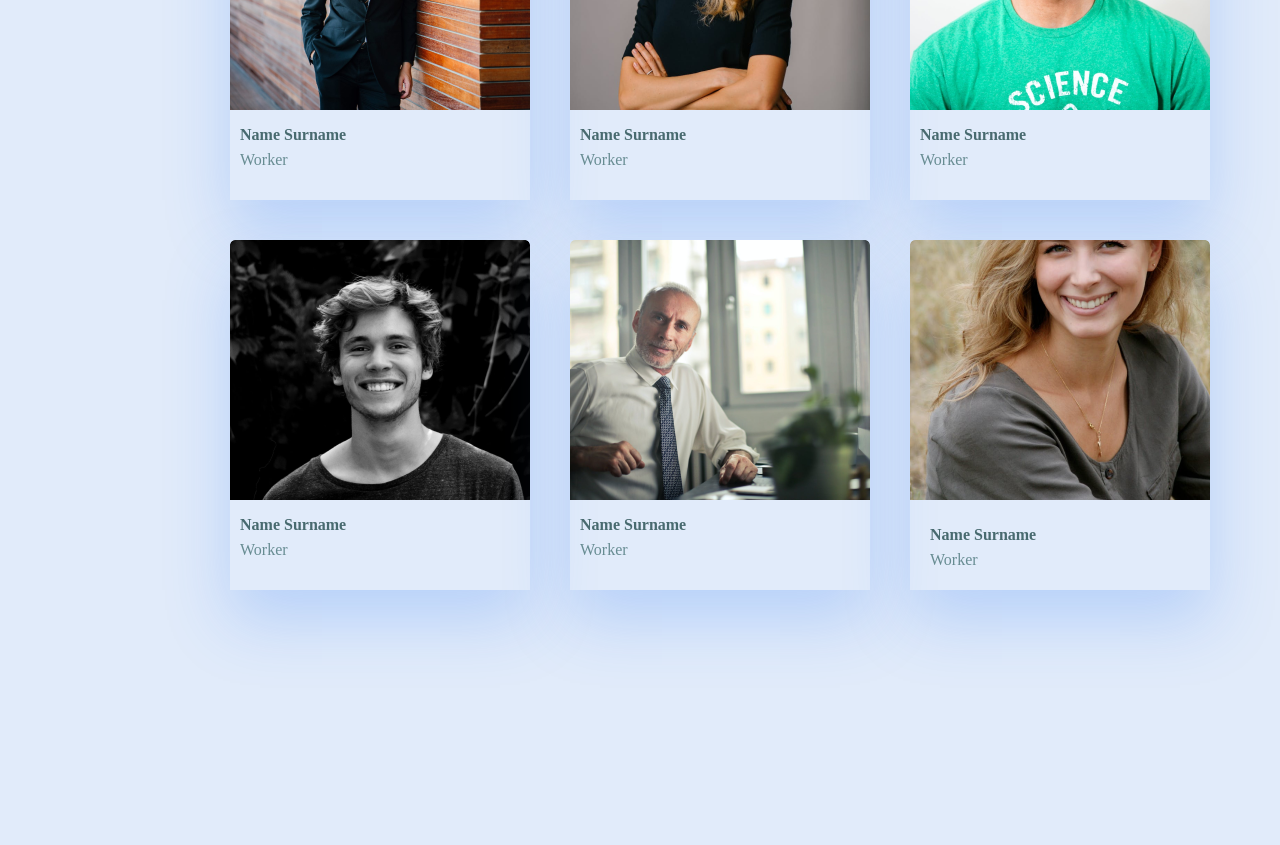
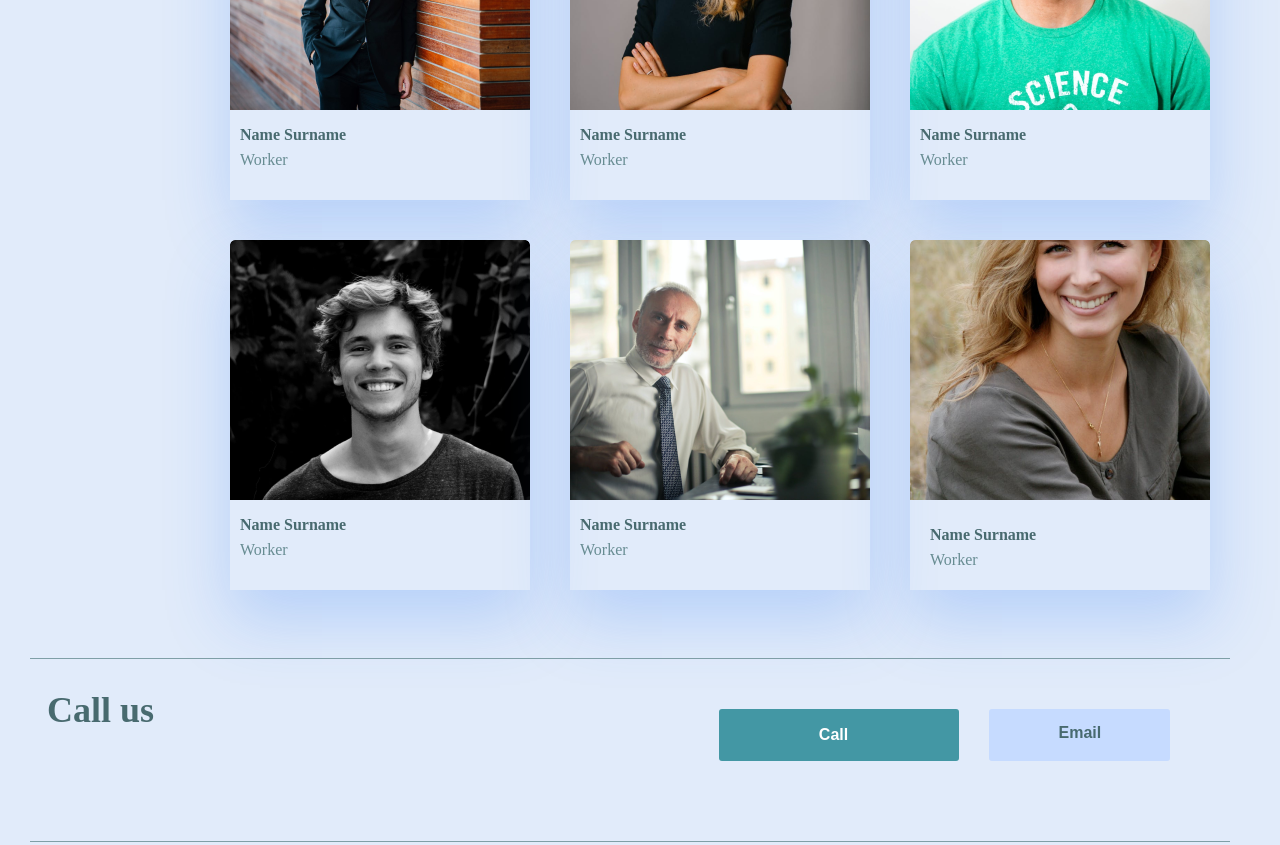
Before and after one commit to newgithubero/website, a plain HTML site: page web-site1/index.html in a window 1280 px wide. Shown: the part 3489-4334 px from the top of the page. Drawn offline with Linux system fonts and the light colour scheme.

Commit message:
mynewcommit

```diff
--- a/web-site1/index.html
+++ b/web-site1/index.html
@@ -234,13 +234,37 @@
                     </div>
                 </div>
 
-            </div>
 
 
 
 
         </div>
+        <div class="cat">
 
+            <div class="text-cat">
+                <h2>Call us</h2>
+            </div>
+            <div class="line"></div>
+
+
+            <div class="buttons">
+                <button class="btn1">
+                    <h3>Call</h3>
+
+                </button>
+                <button class="btn2">
+                    <h3>Email</h3>
+                </button>
+
+
+
+            </div>
+
+            <div class="line2"></div>
+
+
+        </div>
+    </div>
     </div>
 
 
--- a/web-site1/style.css
+++ b/web-site1/style.css
@@ -453,7 +453,7 @@ gap: 40px;
 .cards{
   width:  (1,200px);
 height: (1,170px);
-margin-top: 120px;                                                                  0px;
+margin-top: 120px;
 
 
 }
@@ -854,3 +854,97 @@ gap: 5px;
   color: rgba(103, 140, 146, 1);
 
 }
+
+
+.cat{
+  width: 1200px;
+  height: 190px;
+
+}
+
+
+.text-cat h2{
+  width: 680px;
+  height: 48px;
+  top: 77px;
+  font-weight: 700;
+  font-size: 36px;
+  line-height: 200px;
+  color: rgba(72, 106, 111, 1);
+  margin-left: 47px;
+
+}
+
+.buttons{
+  display: flex ;
+  justify-content: flex-end;
+  text-align: center;
+  margin-top: 20px;
+
+}
+
+.line{
+  width: 1200px;
+  height: 1px;
+  margin-left: 30px;
+
+  opacity: 80%;
+  background: rgba(103, 140, 146, 1);
+}
+
+
+.btn1{
+  width: 240px;
+  height: 52px;
+  background: rgba(67, 151, 164, 1);
+  border-radius: 3px;
+  border: none;
+  margin-top: 30px;
+
+
+}
+
+.btn1 h3{
+  width: 229px;
+  height: 22px;
+  font-weight: 700;
+  font-size: 16px;
+  line-height: 22px;
+  text-align: center;
+   color: #fff;
+
+}
+
+
+
+
+
+.btn2{
+  width: 181px;
+  height: 52px;
+  border-radius: 3px;
+  border: none;
+  background:rgba(198, 219, 255, 1) ;
+  margin: 30px;
+}
+
+.btn2 h3{
+  width: 42px;
+  height: 22px;
+  font-weight: 700;
+  font-size: 16px;
+color: rgba(72, 106, 111, 1);
+
+ margin: auto ;
+
+}
+
+.line2{
+  width: 1200px;
+  top: 189px;
+  height: 1px;
+  opacity: 80%;
+  background: rgba(103, 140, 146, 1);
+  margin-left: 30px;
+  margin-top: 50px;
+}
```
Lines whose indentation alone changed are shown as unchanged.
